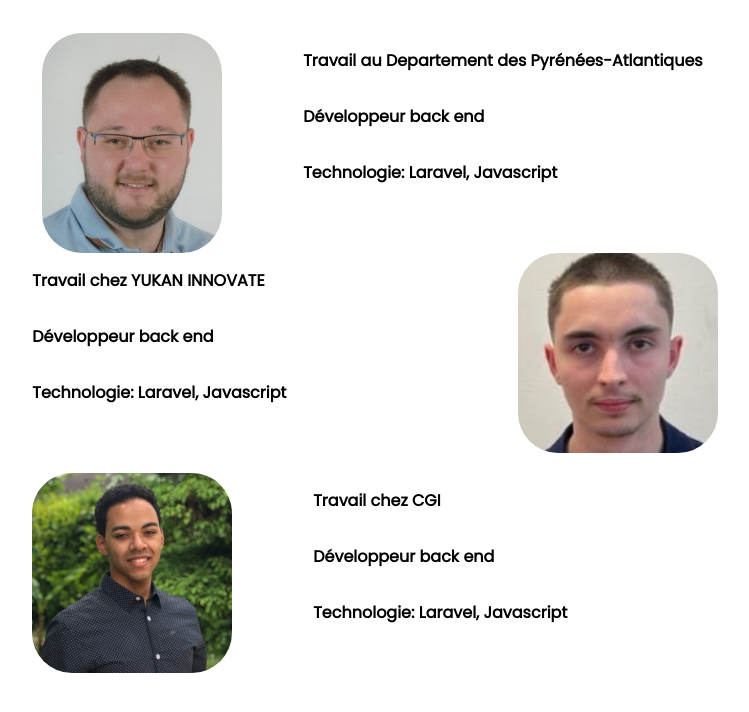
After one commit to GuillaumeMEY/meteo, a PHP site: page /aboutus.php in a window 1280 px wide. The commit adds this page. Shown: the top 712 px of the page, without its empty margins (265-1014 px from the left). Run offline with PHP 8.4, Linux system fonts and the light colour scheme.

Commit message:
correctif css

```diff
--- /dev/null
+++ b/site/aboutus.php
@@ -0,0 +1,49 @@
+<!DOCTYPE html>
+<html lang="en">
+<head>
+    <meta charset="UTF-8">
+    <meta http-equiv="X-UA-Compatible" content="IE=edge">
+    <meta name="viewport" content="width=device-width, initial-scale=1.0">
+    <link rel="preconnect" href="https://fonts.googleapis.com"> <!--  font -->
+    <link rel="preconnect" href="https://fonts.gstatic.com" crossorigin> <!--  font -->
+    <link href="https://fonts.googleapis.com/css2?family=Poppins&display=swap" rel="stylesheet"> <!--  font -->
+    <link rel="stylesheet" href="style.css" /> <!--  route vers le fichier css-->
+    <title>About Us</title>
+</head>
+<body class="body1">
+    <div class="about">
+        <div class="photogui">
+
+        </div>
+        <div class="text">
+            Travail au Departement des Pyrénées-Atlantiques <br>
+            Développeur back end <br>
+            Technologie: Laravel, Javascript
+        </div>
+
+    </div>
+    <div class="about">
+
+        <div class="text">
+            Travail chez YUKAN INNOVATE <br>
+            Développeur back end <br>
+            Technologie: Laravel, Javascript
+        </div>
+        <div class="photonico">
+
+        </div>
+
+    </div>
+    <div class="about">
+        <div class="photodav">
+
+        </div>
+        <div class="text">
+            Travail chez CGI <br>
+            Développeur back end <br>
+            Technologie: Laravel, Javascript
+        </div>
+
+    </div>
+</body>
+</html>
--- a/site/index.php
+++ b/site/index.php
@@ -13,7 +13,7 @@
     <title>Meteo</title> <!--  Nom de la page dans le navigateur -->
 
 </head>
-<body>
+<body class="body">
     <div class="header">
         <div class="logo">Meteo.</div>
         <div class="date"><script>date();</script></div> <!--  fonction JS pour avoir la date en haut a droite-->
@@ -37,7 +37,7 @@
     </div>
     <section> <!-- Partie historique -->
         <h2>Historique:</h2>
-            <div class="test">
+            <div class="historique">
                 <?php
                     $var = 0; // initialisation de la variable $var à 0
 
@@ -54,6 +54,6 @@
             </div>
 
     </section>
-
+    <div class="aboutus"> <a href="aboutus.php"> About us</a></div>
 </body>
 </html>
--- a/site/style.css
+++ b/site/style.css
@@ -103,6 +103,15 @@ h2{
  padding-bottom: 20px;
 }
 
+.aboutus{
+    display: flex;
+    justify-content: end;
+}
+a{
+    text-decoration: none;
+    color: black;
+}
+
 /*--------------  Case  ---------------- */
 
 .imagejourclearsky{
@@ -174,6 +183,7 @@ h2{
 .photodav{
     margin-top: 25px;
     background-image: url(./images/david.jpg);
+    border-radius: 40px;
     background-size: cover;
     height: 200px;
     width: 200px;
@@ -181,6 +191,7 @@ h2{
 .photonico{
     margin-top: 25px;
     background-image: url(./images/nicolas.JPG);
+    border-radius: 40px;
     background-size: cover;
     height: 200px;
     width: 200px;
@@ -188,9 +199,11 @@ h2{
 .photogui{
     margin-top: 25px;
     background-image: url(./images/guillaume.jpg);
+    border-radius: 40px;
     background-size: cover;
     height: 220px;
     width: 180px;
+
 }
 .text{
     line-height: 350%;
```
